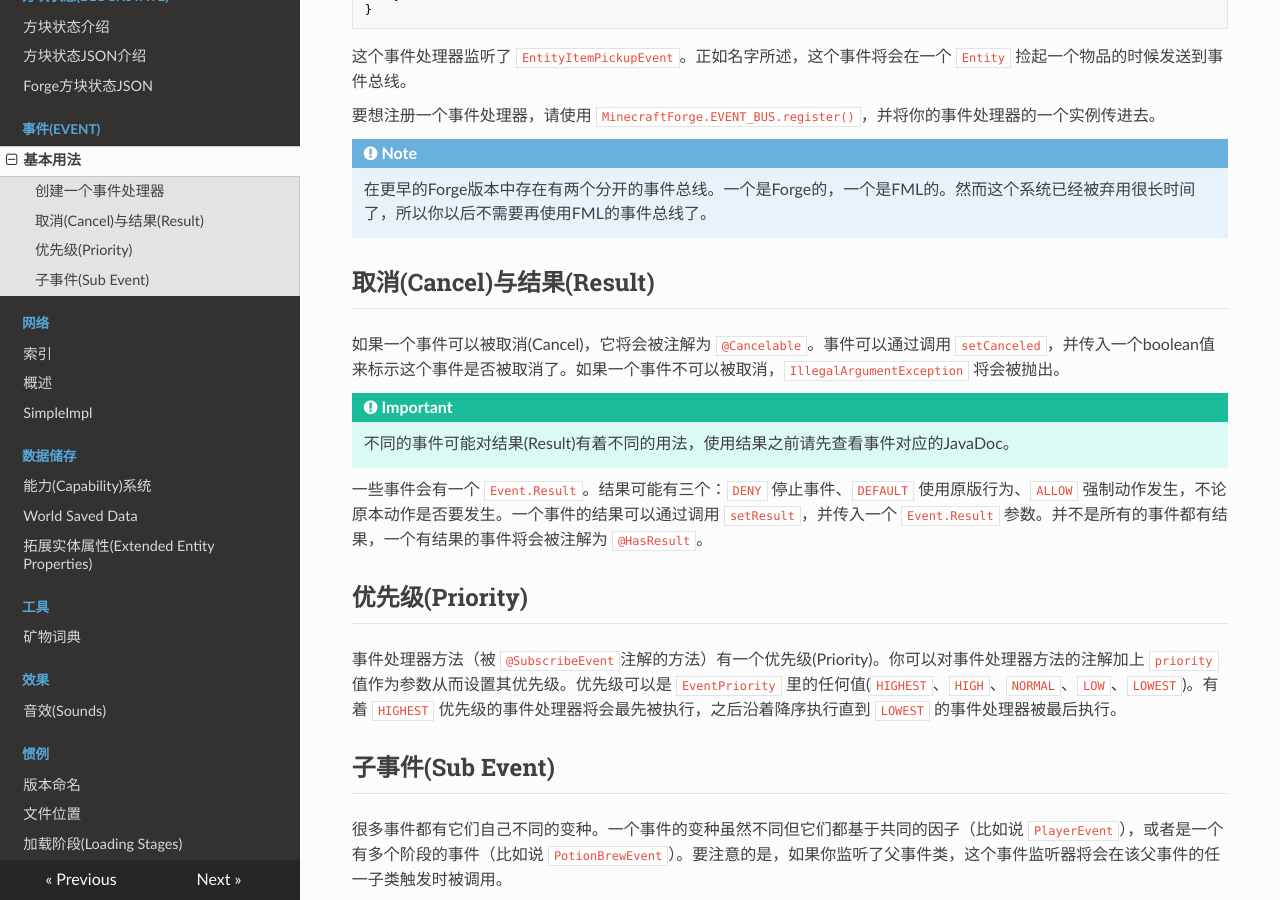
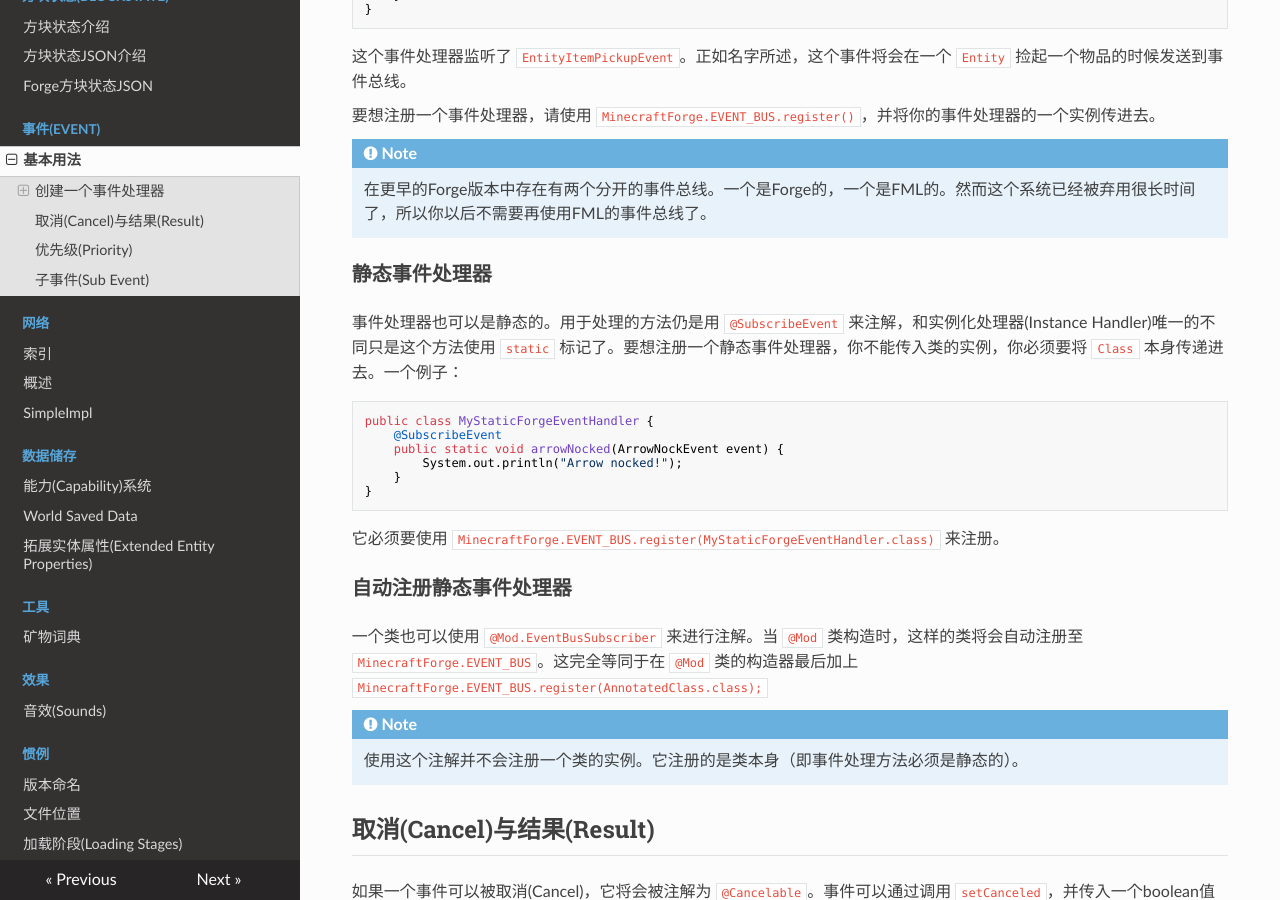
Before and after one commit to Krasjet/Forge-Documentation-CN, an MkDocs documentation site: the page built from docs/events/intro.md, in a window 1280 px wide and 900 px high, scrolled down 532 px. Built offline with MkDocs 1.6.1, drawn with Linux system fonts in a browser that asks for light colours; nearby versions of some CDN libraries; old or Windows-style settings are respelled for this version of MkDocs.

Commit message:
Add sections on static event handlers and `@EventBusSubscriber` to Events page

````diff
--- a/docs/events/intro.md
+++ b/docs/events/intro.md
@@ -29,6 +29,29 @@ public class MyForgeEventHandler {
 
 	在更早的Forge版本中存在有两个分开的事件总线。一个是Forge的，一个是FML的。然而这个系统已经被弃用很长时间了，所以你以后不需要再使用FML的事件总线了。
 
+### 静态事件处理器
+
+事件处理器也可以是静态的。用于处理的方法仍是用 `@SubscribeEvent` 来注解，和实例化处理器(Instance Handler)唯一的不同只是这个方法使用 `static` 标记了。要想注册一个静态事件处理器，你不能传入类的实例，你必须要将 `Class` 本身传递进去。一个例子：
+
+```java
+public class MyStaticForgeEventHandler {
+    @SubscribeEvent
+    public static void arrowNocked(ArrowNockEvent event) {
+        System.out.println("Arrow nocked!");
+    }
+}
+```
+
+它必须要使用 `MinecraftForge.EVENT_BUS.register(MyStaticForgeEventHandler.class)` 来注册。
+
+### 自动注册静态事件处理器
+
+一个类也可以使用 `@Mod.EventBusSubscriber` 来进行注解。当 `@Mod` 类构造时，这样的类将会自动注册至 `MinecraftForge.EVENT_BUS`。这完全等同于在 `@Mod` 类的构造器最后加上 `MinecraftForge.EVENT_BUS.register(AnnotatedClass.class);`
+
+!!! note
+
+	使用这个注解并不会注册一个类的实例。它注册的是类本身（即事件处理方法必须是静态的）。
+
 取消(Cancel)与结果(Result)
 -------------------------
 
````
Also changed, not shown: docs/index.md (+1 -1 lines).
